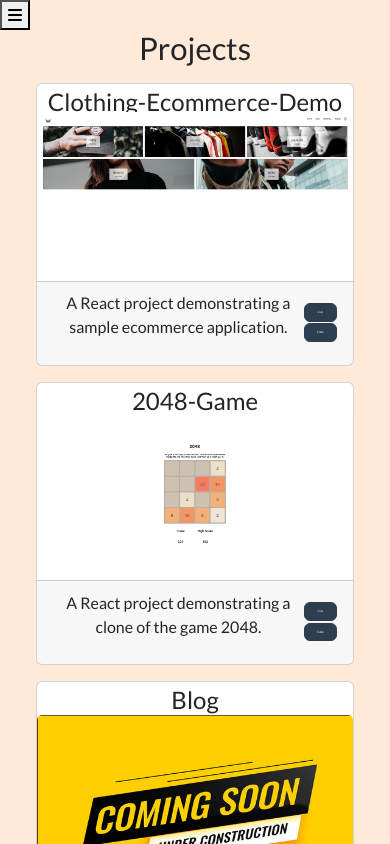
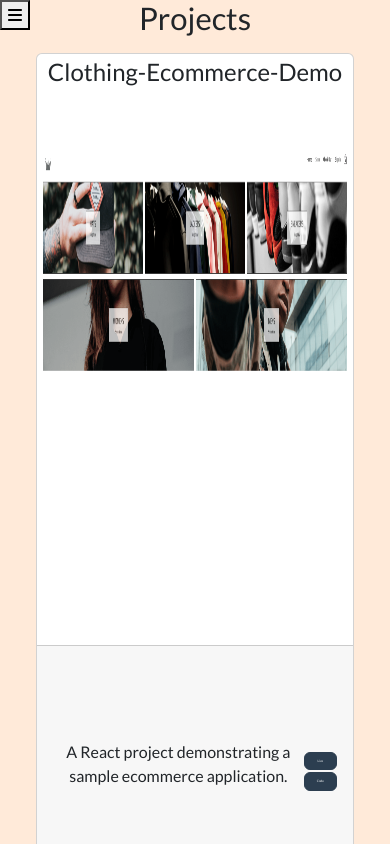
Before and after one commit to Janell-Huyck/portfolio-front-end, a React (Create React App) app: page /projects in a window 390 px wide. Shown: the top 844 px of the page. Built offline with nearby package versions, Linux system fonts and the light colour scheme.

Commit message:
fix non-sticky menu button on mobile, set --vh as calc of window height

```diff
--- a/public/index.html
+++ b/public/index.html
@@ -3,7 +3,7 @@
   <head>
     <meta charset="utf-8" />
     <link rel="icon" href="%PUBLIC_URL%/favicon.ico" />
-    <meta name="viewport" content="width=device-width, initial-scale=1" />
+    <meta name="viewport" content="width=device-width, initial-scale=1.0" />
     <meta name="theme-color" content="#000000" />
     <meta
       name="description"
--- a/src/App.css
+++ b/src/App.css
@@ -5,7 +5,7 @@
 
     box-sizing: border-box;
     position: relative;
-    height: 100%;
+    min-height: calc(var(--vh, 1vh) * 100);
     width: 100%;
     margin: 0;
     padding: 0;
@@ -26,7 +26,7 @@
 }
 
 .page {
-    height: 100vh;
+    min-height: calc(var(--vh, 1vh) * 100);
     width: 100%;
     margin: 0;
     padding: 2rem;
--- a/src/App.js
+++ b/src/App.js
@@ -22,7 +22,6 @@ const App = () => {
           <Route path="/contact" element={<Contact />} />
           <Route path="*" element={<h1>404: Not Found</h1>} />
         </Routes>
-
       </main>
     </ViewportProvider>
   );
--- a/src/components/navigation/navigation.component.jsx
+++ b/src/components/navigation/navigation.component.jsx
@@ -32,12 +32,12 @@ const Navigation = () => {
   }, []); // add empty array as second argument to run only on component mount and unmount
 
   return (
-    <header className="">
-      <span
+    <header className="navigation-container">
+      <div
          className=""
          >
         <button
-          className={` hide-on-desktop ${showMenu? "" :""}`}
+          className={`navigation-button hide-on-desktop ${showMenu? "" :""}`}
           type="button"
 
           aria-controls="sidebarMenu"
@@ -93,7 +93,7 @@ const Navigation = () => {
             </span>
           </span>
         </div>
-      </span>
+      </div>
     </header>
    )
 };
--- a/src/components/navigation/navigation.styles.scss
+++ b/src/components/navigation/navigation.styles.scss
@@ -1,5 +1,12 @@
 
-/* Sidebar */
+.navigation-container {
+  position: relative
+}
+
+.navigation-button {
+  position: fixed;
+}
+
 .sidebar {
   position: fixed;
   top: 0;
@@ -33,7 +40,7 @@
   }
 
   .sidebar {
-    height: 100vh !important;
+    height: calc(var(--vh, 1vh) * 100) !important;
   }
 }
 
@@ -41,13 +48,13 @@
 @media (max-width: 991.98px) {
   .sidebar {
 
-      position: absolute;
+      // position: absolute;
       padding-top: 0;
       top: 0;
       bottom: 0;
       left: 0px;
       width: 200px;
-      height: 100%;
+      height: calc(var(--vh, 1vh) * 100);
       z-index: 598;
       transition: transform 0.3s ease-in-out;
       transform: translateX(0);
--- a/src/components/projectCard/projectCard.styles.scss
+++ b/src/components/projectCard/projectCard.styles.scss
@@ -8,14 +8,14 @@
 
 .card-img-top {
     object-fit: scale-up;
-    min-height: 60%;
-    max-height: 60%;
+    min-height: calc(var(--vh, 1vh) * 60);
+    max-height: calc(var(--vh, 1vh) * 60);
     width: 100%;
 }
 
 .card-footer {
-    min-height: 30%;
-    max-height: 30%;
+    min-height: calc(var(--vh, 1vh) * 30);
+    max-height: calc(var(--vh, 1vh) * 30);
     align-items: center;
     justify-content: space-between;
 }
@@ -26,8 +26,8 @@
 
 .project-title {
     font-size: 1.5rem;
-    min-height: 10%;
-    max-height: 10%;
+    min-height: calc(var(--vh, 1vh) * 10);
+    max-height: calc(var(--vh, 1vh) * 10);
 }
 
 .project-button {
--- a/src/contexts/viewportProvider.jsx
+++ b/src/contexts/viewportProvider.jsx
@@ -10,11 +10,19 @@ const ViewportProvider = ({ children }) => {
   const handleWindowResize = () => {
     setWidth(window.innerWidth);
     setHeight(window.innerHeight);
+    // Set vh unit
+    let vh = window.innerHeight * 0.01;
+    document.documentElement.style.setProperty('--vh', `${vh}px`);
   }
 
   React.useEffect(() => {
     window.addEventListener("resize", handleWindowResize);
     return () => window.removeEventListener("resize", handleWindowResize);
+  }, [width, height]);
+
+  // Call handleWindowResize function to set vh unit on initial page load
+  React.useEffect(() => {
+    handleWindowResize();
   }, []);
 
   /* Now we are dealing with a context instead of a Hook, so instead
--- a/src/pages/home/desktopHomePage.jsx
+++ /dev/null
@@ -1,48 +0,0 @@
-import React from 'react';
-import { FontAwesomeIcon } from '@fortawesome/react-fontawesome';
-import { faLinkedinIn, faGithub } from '@fortawesome/free-brands-svg-icons';
-
-const DesktopHomePage = () => {
-  return (
-    <div className="home-page-container page">
-      <h1>Hi, I'm Janell!</h1>
-      <div>
-            <p className="fst-italic">based in Cincinnati, OH</p>
-      </div>
-      <div className='home-page-content'>
-        <div className="home-page-upper-content">
-          <div>
-            <h2>Software Engineer</h2>
-            <ul>
-              <li>Ruby</li>
-              <li>Python</li>
-              <li>JavaScript</li>
-              <li>React</li>
-            </ul>
-          </div>
-          <img className="headshot"  alt="Janell" src={require("../../assets/images/ai-headshot2.jpeg")}/>
-        </div>
-        <div className="home-page-lower-content">
-          <p>
-          I like to think of myself as a Full Stack of awesomeness. With my background in Full Stack Web Development,
-          I have the technical skills and know-how to build, test, and deploy software applications and features.
-          But I also have a collaborative and supportive personality - I enjoy working with others, mentoring new team members,
-          and bouncing ideas off each other. And as someone who's used to adapting to new situations - like switching from
-          massage therapy to programming - I'm always ready to learn new things. For example, I used Chat GPT to help me
-          craft this perfect "about" section!
-          </p>
-        </div>
-        <div className="home-page-link-icons">
-          <a href="https://www.linkedin.com/in/janell-huyck/" target="_blank" rel="noopener noreferrer">
-              <FontAwesomeIcon icon={faLinkedinIn} size="xl" />
-          </a>
-          <a href="https://github.com/Janell-Huyck/" target="_blank" rel="noopener noreferrer">
-              <FontAwesomeIcon icon={faGithub} size="xl" />
-          </a>
-        </div>
-      </div>
-    </div>
-  );
-}
-
-export default DesktopHomePage;
--- a/src/pages/home/home.page.jsx
+++ b/src/pages/home/home.page.jsx
@@ -1,15 +1,49 @@
 import React from 'react';
+import { FontAwesomeIcon } from '@fortawesome/react-fontawesome';
+import { faLinkedinIn, faGithub } from '@fortawesome/free-brands-svg-icons';
 import './home.page.scss';
-import { useViewport } from '../../contexts/viewportProvider';
-import MobileHomePage from './mobileHomePage';
-import DesktopHomePage from './desktopHomePage';
 
-
-function Home() {
-  const { width } = useViewport();
-  const breakpoint = 620;
-
-  return width < breakpoint ? <MobileHomePage /> : <DesktopHomePage />;
+const HomePage = () => {
+  return (
+    <div className="home-page-container page">
+      <h1>Hi, I'm Janell!</h1>
+      <div>
+            <p className="fst-italic">based in Cincinnati, OH</p>
+      </div>
+      <div className='home-page-content'>
+        <div className="home-page-upper-content">
+          <div>
+            <h2>Software Engineer</h2>
+            <ul>
+              <li>Ruby</li>
+              <li>Python</li>
+              <li>JavaScript</li>
+              <li>React</li>
+            </ul>
+          </div>
+          <img className="headshot" src={require("../../assets/images/ai-headshot2.jpeg")} alt="Janell" />
+        </div>
+        <div className="home-page-lower-content">
+          <p>
+          I like to think of myself as a Full Stack of awesomeness. With my background in Full Stack Web Development,
+          I have the technical skills and know-how to build, test, and deploy software applications and features.
+          But I also have a collaborative and supportive personality - I enjoy working with others, mentoring new team members,
+          and bouncing ideas off each other. And as someone who's used to adapting to new situations - like switching from
+          massage therapy to programming - I'm always ready to learn new things. For example, I used Chat GPT to help me
+          craft this perfect "about" section!
+          </p>
+        </div>
+        <div className="home-page-link-icons">
+          <a href="https://www.linkedin.com/in/janell-huyck/" target="_blank" rel="noopener noreferrer">
+              <FontAwesomeIcon icon={faLinkedinIn} size="xl" />
+          </a>
+          <a href="https://github.com/Janell-Huyck/" target="_blank" rel="noopener noreferrer">
+              <FontAwesomeIcon icon={faGithub} size="xl" />
+          </a>
+        </div>
+      </div>
+    </div>
+  );
 }
 
-export default Home;
+export default HomePage;
--- a/src/pages/home/home.page.scss
+++ b/src/pages/home/home.page.scss
@@ -3,7 +3,7 @@
     flex-direction: column;
     justify-content: center;
     align-items: center;
-    height: 100%;
+    height: calc(var(--vh, 1vh) * 100); /* for mobile browsers */
     padding: 1rem;
 }
 
@@ -23,6 +23,7 @@
     align-items: center;
     margin-bottom: 2rem;
     width: 100%;
+    background-color: red;
 }
 
 .home-page-lower-content {
--- a/src/pages/home/mobileHomePage.jsx
+++ /dev/null
@@ -1,48 +0,0 @@
-import React from 'react';
-import { FontAwesomeIcon } from '@fortawesome/react-fontawesome';
-import { faLinkedinIn, faGithub } from '@fortawesome/free-brands-svg-icons';
-
-const MobileHomePage = () => {
-  return (
-    <div className="home-page-container page">
-      <h1>Hi, I'm Janell!</h1>
-      <div>
-            <p className="fst-italic">based in Cincinnati, OH</p>
-      </div>
-      <div className='home-page-content'>
-        <div className="home-page-upper-content">
-          <div>
-            <h2>Software Engineer</h2>
-            <ul>
-              <li>Ruby</li>
-              <li>Python</li>
-              <li>JavaScript</li>
-              <li>React</li>
-            </ul>
-          </div>
-          <img className="headshot" src={require("../../assets/images/ai-headshot2.jpeg")} alt="Janell" />
-        </div>
-        <div className="home-page-lower-content">
-          <p>
-          I like to think of myself as a Full Stack of awesomeness. With my background in Full Stack Web Development,
-          I have the technical skills and know-how to build, test, and deploy software applications and features.
-          But I also have a collaborative and supportive personality - I enjoy working with others, mentoring new team members,
-          and bouncing ideas off each other. And as someone who's used to adapting to new situations - like switching from
-          massage therapy to programming - I'm always ready to learn new things. For example, I used Chat GPT to help me
-          craft this perfect "about" section!
-          </p>
-        </div>
-        <div className="home-page-link-icons">
-          <a href="https://www.linkedin.com/in/janell-huyck/" target="_blank" rel="noopener noreferrer">
-              <FontAwesomeIcon icon={faLinkedinIn} size="xl" />
-          </a>
-          <a href="https://github.com/Janell-Huyck/" target="_blank" rel="noopener noreferrer">
-              <FontAwesomeIcon icon={faGithub} size="xl" />
-          </a>
-        </div>
-      </div>
-    </div>
-  );
-}
-
-export default MobileHomePage;
```
